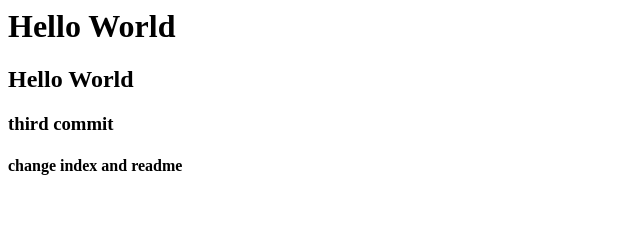
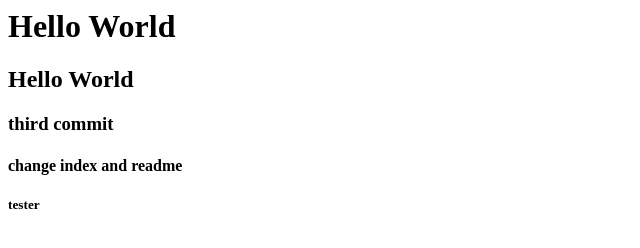
Before and after one commit to yejin1029/OSS_5, a plain HTML site: page index.html in a window 1280 px wide. Shown: the full height of the page, 0-640 px from the left. Drawn offline with Linux system fonts and the light colour scheme.

Commit message:
tester commit

```diff
--- a/index.html
+++ b/index.html
@@ -8,5 +8,6 @@
         <h2>Hello World</h2>
         <h3>third commit</h3>
         <h4>change index and readme</h4>
+        <h5>tester</h5>
     </body>
 </html>
```
